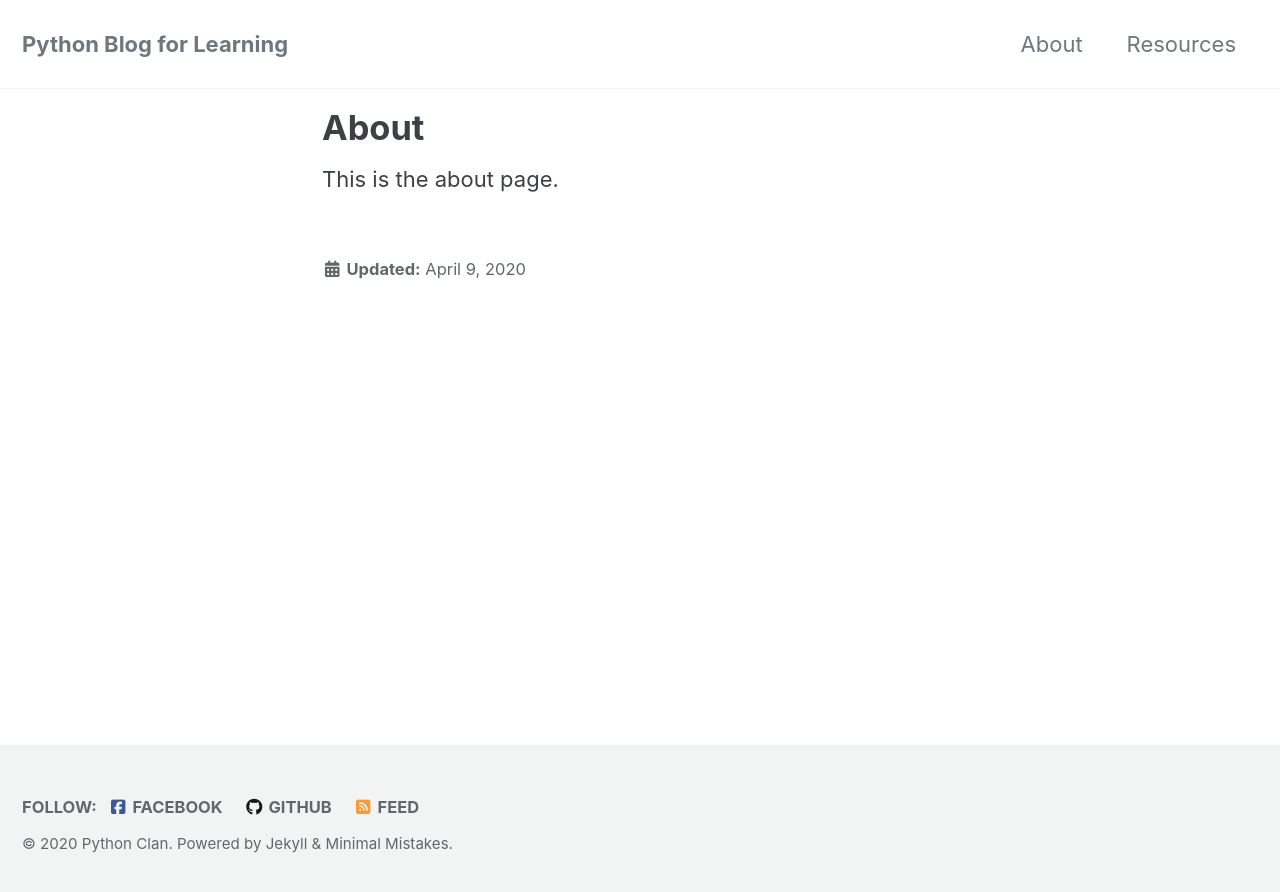
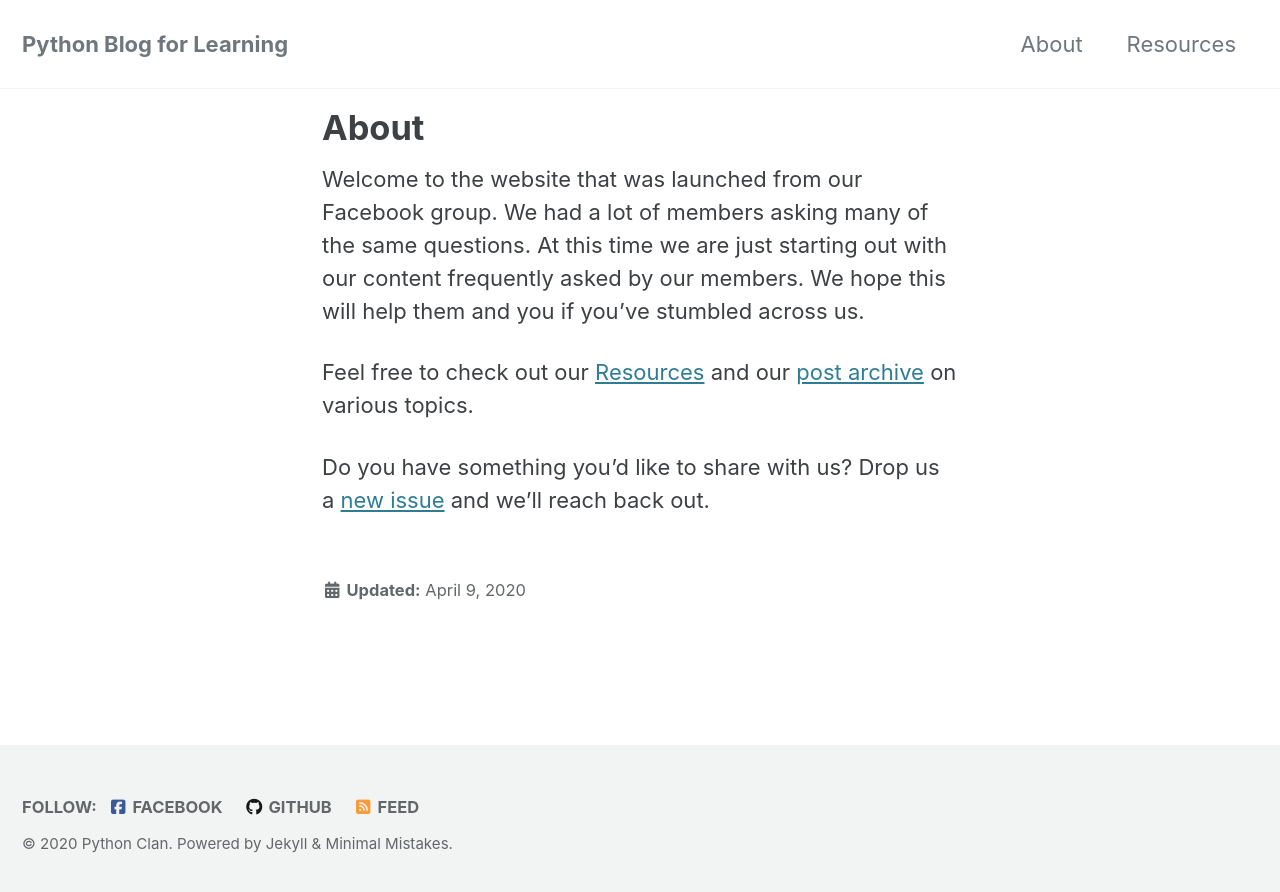
Before and after one commit to PythonClan/pythonclan.github.io, a Jekyll site: the page built from _pages/about.md, in a window 1280 px wide. Shown: the top 892 px of the page. Built offline with Jekyll 4.4.1, drawn with Linux system fonts in a browser that asks for light colours; cached includes are drawn as plain includes; nearby versions of some CDN libraries.

Commit message:
update about page

```diff
--- a/_pages/about.md
+++ b/_pages/about.md
@@ -5,4 +5,8 @@ layout: single
 date: 2020-04-09
 ---
 
-This is the about page.
+Welcome to the website that was launched from our Facebook group. We had a lot of members asking many of the same questions. At this time we are just starting out with our content frequently asked by our members. We hope this will help them and you if you've stumbled across us.
+
+Feel free to check out our [Resources](/resources/) and our [post archive](/categories/) on various topics.
+
+Do you have something you'd like to share with us? Drop us a [new issue](https://github.com/PythonClan/pythonclan.github.io/issues/new) and we'll reach back out.
```
